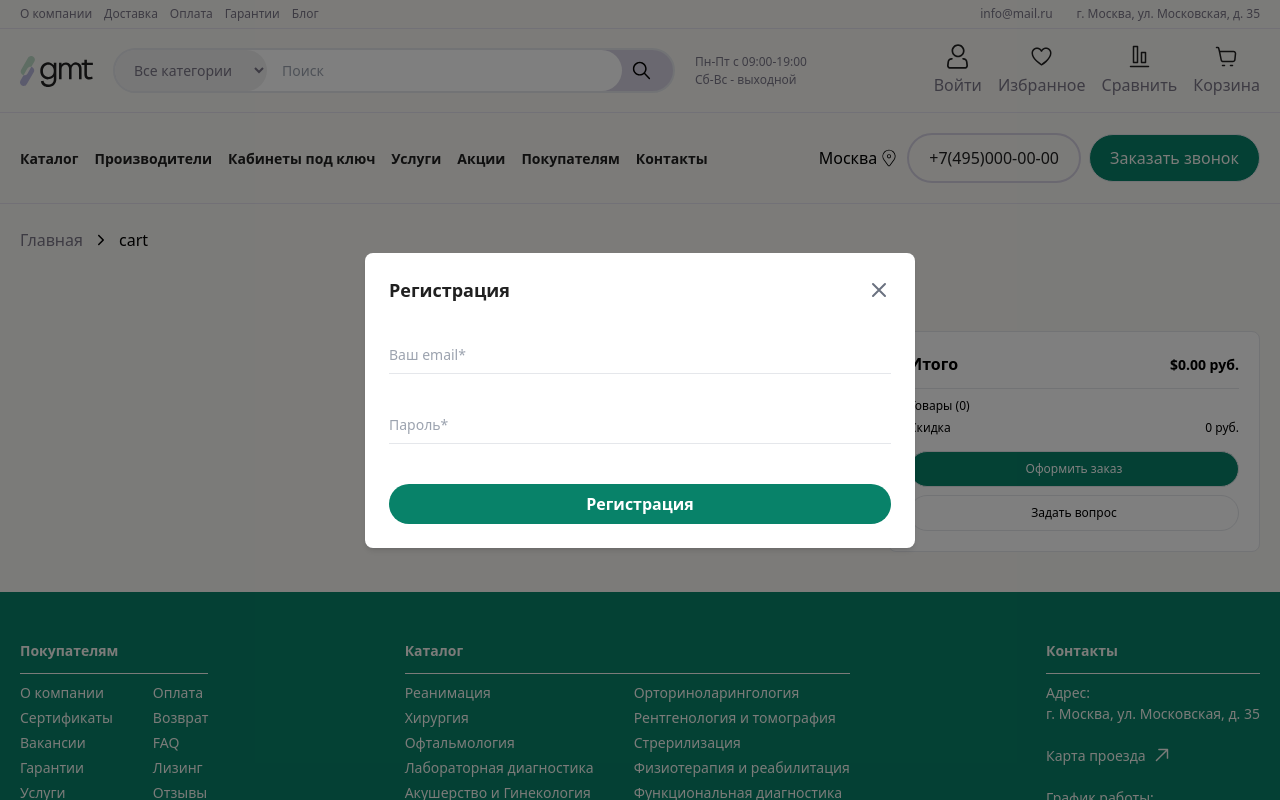
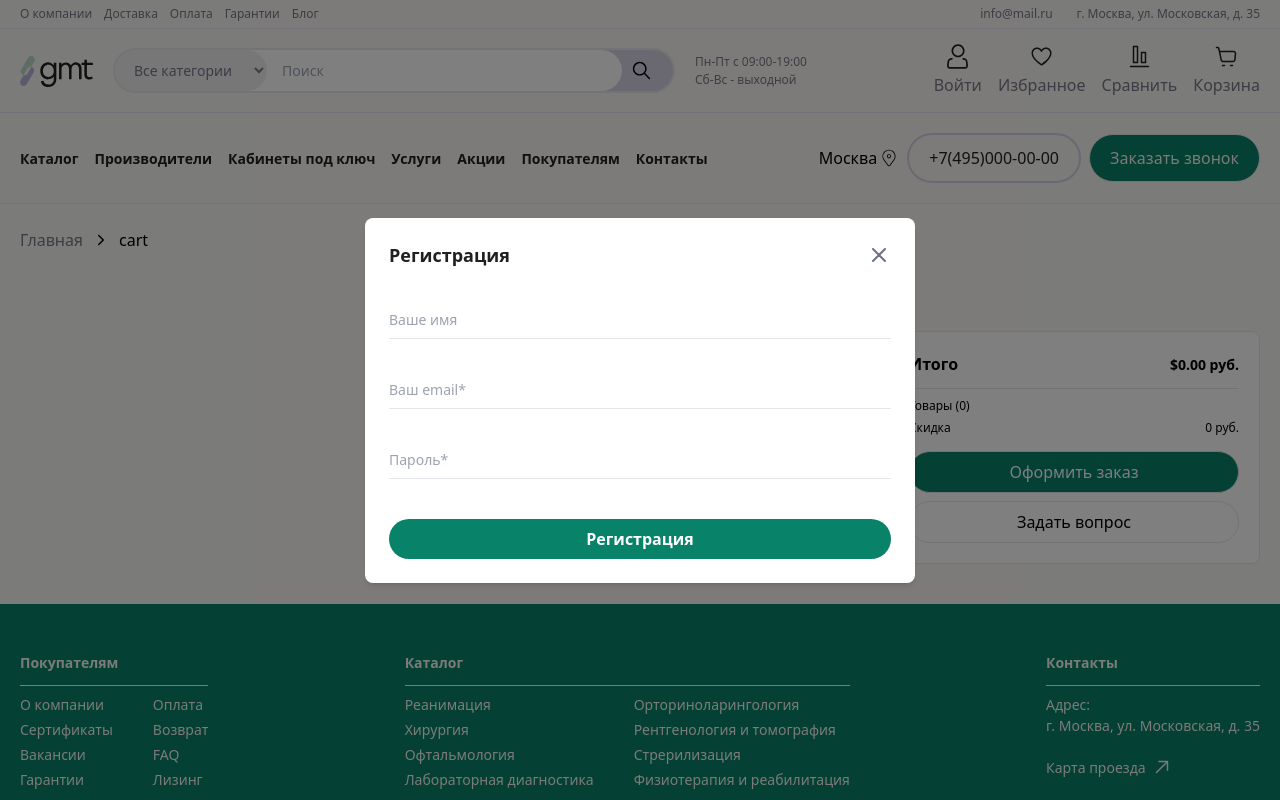
Before and after one commit to bashirovabduaziz/8-exame, a React (Vite) app: page /cart in a window 1280 px wide. Both pictures are taken after a click on the button "Войти". Shown: the top 800 px of the page. Built offline with nearby package versions, Linux system fonts and the light colour scheme.

Commit message:
login changes

```diff
--- a/package.json
+++ b/package.json
@@ -40,6 +40,7 @@
     "react-redux": "^9.1.2",
     "react-router-dom": "^6.23.1",
     "react-slick": "^0.30.2",
+    "react-toast": "^1.0.3",
     "react-toastify": "^10.0.5",
     "react-transition-group": "^4.4.5",
     "slick-carousel": "^1.8.1",
--- a/src/components/Header/Header.jsx
+++ b/src/components/Header/Header.jsx
@@ -1,21 +1,14 @@
-import { Link, NavLink } from 'react-router-dom';
-
+import { Link, NavLink, useNavigate } from 'react-router-dom';
 import Logo from '../../assets/Logo.svg';
 import Vector from '../../assets/Vector.svg'
 import Favourites from '../../assets/favourites.svg'
 import Comparison from '../../assets/comparison.svg'
 import Basket from '../../assets/basket.svg'
-
-
 import { Links } from '../../static/Links';
-
-
 import { CiLocationOn } from 'react-icons/ci';
 import { FiPhone } from 'react-icons/fi';
-
 import { LazyLoadImage } from 'react-lazy-load-image-component';
 import SearchComp from './SearchComp';
-
 import HeaderForPhone from './HeaderForPhone';
 import NavbarForPhone from './NavbarForPhone';
 import { useEffect, useState } from 'react';
@@ -23,16 +16,24 @@ import LoginModal from './LoginModal';
 
 const Header = () => {
   const [userData, setUserData] = useState(null);
+  const [isOpen, setIsOpen] = useState(false);
+  const navigate = useNavigate();
 
   useEffect(() => {
     const data = localStorage.getItem('UserInformation');
-    setUserData(data);
-  }, [localStorage.getItem('UserInformation')]);
-
-  const [isOpen, setIsOpen] = useState(false);
+    setUserData(data ? JSON.parse(data) : null);
+  }, []);
 
   const handleLoginModal = () => {
-    setIsOpen((prev) => !prev);
+    if (userData) {
+      navigate('/personal');
+    } else {
+      setIsOpen((prev) => !prev);
+    }
+  };
+
+  const handleRegister = (data) => {
+    setUserData(data);
   };
 
   return (
@@ -69,13 +70,13 @@ const Header = () => {
             </div>
             <div className="flex gap-4">
               <button
-                className={`flex-col items-center text-[#7A7687] hover:text-[#07745e] ${
-                  userData ? 'hidden' : 'flex'
-                }`}
+                className={`flex-col items-center text-[#7A7687] hover:text-[#07745e] ${userData ? 'flex' : 'flex'}`}
                 onClick={handleLoginModal}
               >
                 <img src={Vector} size={23} className='w-[25px] h-[25px]' />
-                <span className="mt-1 hidden lg:block">Войти</span>
+                <span className="mt-1 hidden lg:block">
+                  {userData ? userData.username : 'Войти'}
+                </span>
               </button>
               <NavLink
                 to={'wishlist'}
@@ -144,7 +145,7 @@ const Header = () => {
         <div className="h-[1px] w-full bg-[#E5E2EE]"></div>
         <NavbarForPhone />
       </header>
-      <LoginModal isOpen={isOpen} setIsOpen={setIsOpen} />
+      <LoginModal isOpen={isOpen} setIsOpen={setIsOpen} onRegister={handleRegister} />
     </>
   );
 };
--- a/src/components/Header/LoginModal.jsx
+++ b/src/components/Header/LoginModal.jsx
@@ -1,16 +1,17 @@
 import { Dialog } from '@headlessui/react';
-
 import toast from 'react-hot-toast';
 
-function LoginModal({ isOpen, setIsOpen }) {
+function LoginModal({ isOpen, setIsOpen, onRegister }) {
   const handleSubmit = (e) => {
     e.preventDefault();
     const UserInformation = {
-      email: e.target[0].value,
-      password: e.target[1].value,
+      username: e.target[0].value,
+      email: e.target[1].value,
+      password: e.target[2].value,
     };
     localStorage.setItem('UserInformation', JSON.stringify(UserInformation));
     setIsOpen(false);
+    onRegister(UserInformation);
     toast.success('Data saved to local storage😊');
   };
 
@@ -49,6 +50,14 @@ function LoginModal({ isOpen, setIsOpen }) {
 
           <form onSubmit={handleSubmit}>
             <input
+              type="text"
+              placeholder="Ваше имя"
+              className="mb-1 block w-full bg-transparent text-[14px] text-[#7A7687] outline-none md:mb-2"
+              required
+              id="username"
+            />
+            <hr className="mb-6 md:mb-10" />
+            <input
               type="email"
               placeholder="Ваш email*"
               className="mb-1 block w-full bg-transparent text-[14px] text-[#7A7687] outline-none md:mb-2"
--- a/src/pages/Cart/Cart.jsx
+++ b/src/pages/Cart/Cart.jsx
@@ -136,10 +136,10 @@ const totalPrice = calculateTotalPrice();
             <p className="text-[12px]">0 руб.</p>
           </span>
           <span className="flex flex-col pt-[10px] gap-2">
-            <button className="py-2 w-full text-[12px] bg-[#088269] text-[#fff] border rounded-full">
+            <button className="py-2 w-full  lg:text-[16px] text-[12px] bg-[#088269] text-[#fff] border rounded-full">
               Оформить заказ
             </button>
-            <button className="py-2 w-full text-[12px] rounded-full border">
+            <button className="py-2 w-full lg:text-[16px] text-[12px] rounded-full border">
               Задать вопрос
             </button>
           </span>
```
Also changed, not shown: 1 other file (tests, documents, lock files or other folders).
